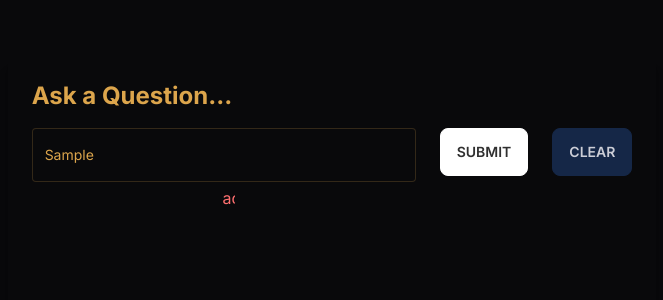
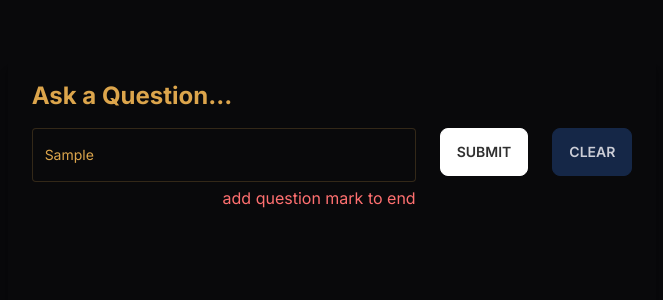
Before and after one commit to vietnguyen-dev/fortune-teller-aws, a Next.js app: page / in a window 1280 px wide. Both pictures are taken after typing "Sample" into the empty fields and a click on the button "SUBMIT". Shown: the top 300 px of the page, without its empty margins (308-971 px from the left). Built offline with nearby package versions, Linux system fonts and the light colour scheme; no server answers.

Commit message:
removing mask from text

```diff
--- a/src/pages/index.tsx
+++ b/src/pages/index.tsx
@@ -60,7 +60,7 @@ export default function Home() {
               onChange={handleQuestion}
             />
             {error && (
-              <p className="text-right text-error mt-1 mask mask-hexagon">
+              <p className="text-right text-error mt-1">
                 add question mark to end
               </p>
             )}
```
